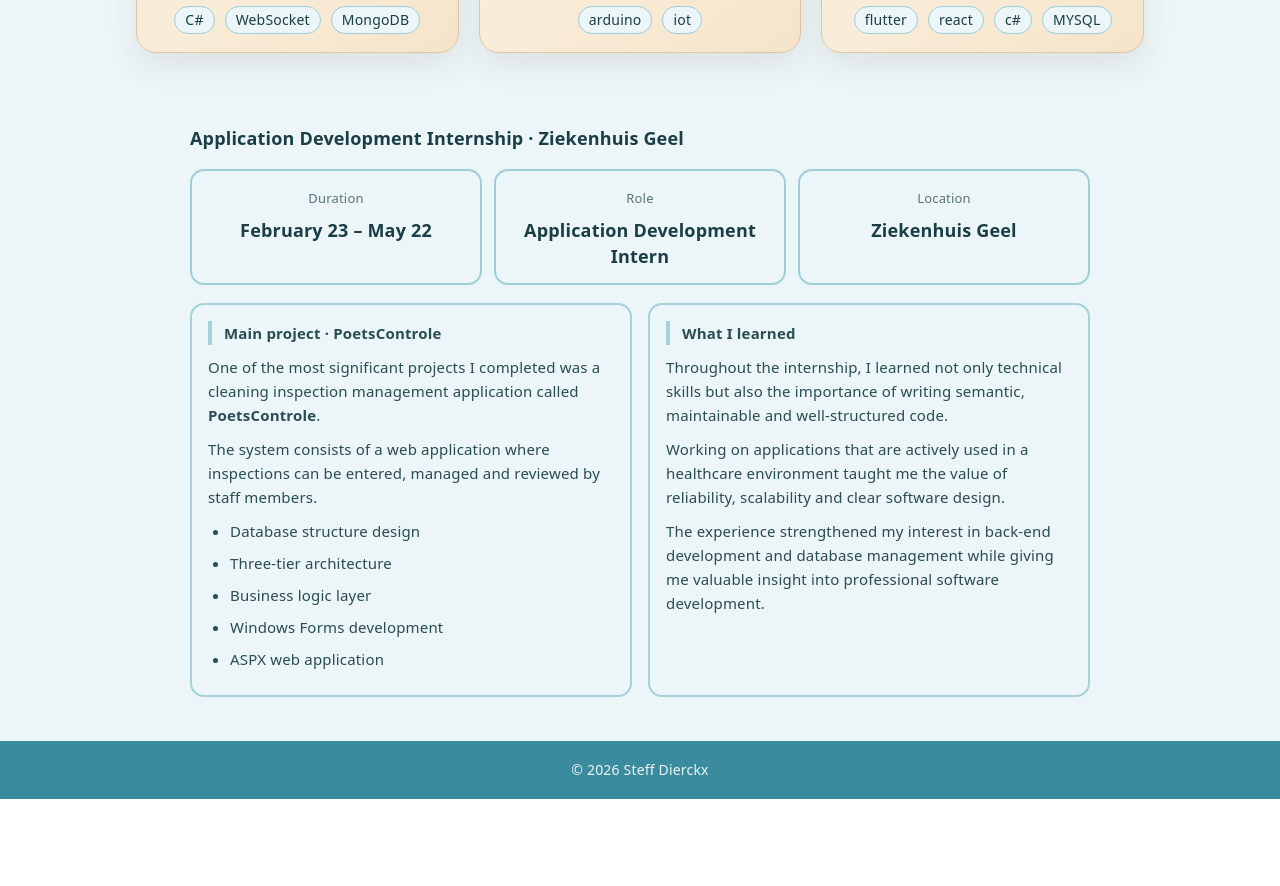
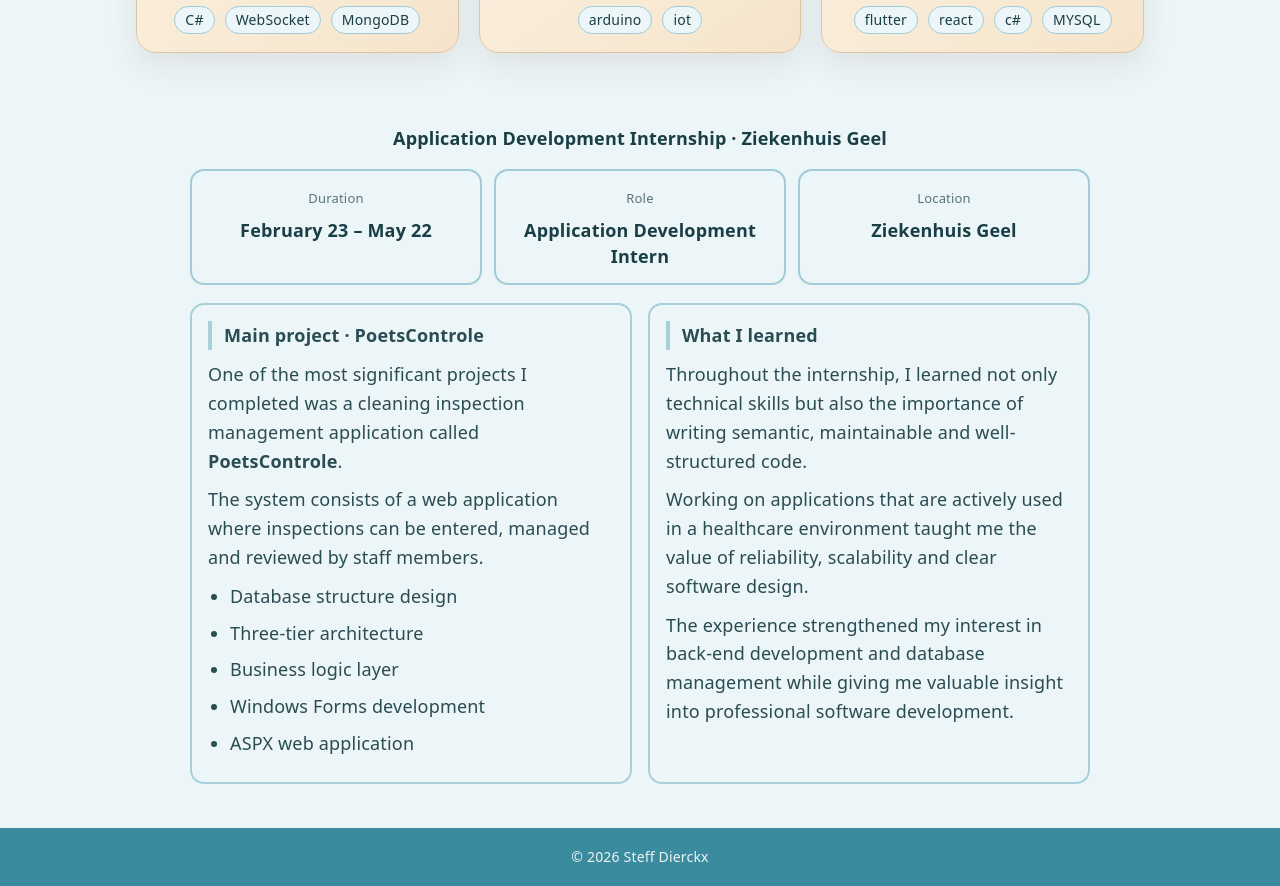
Before and after one commit to coolaap1/Portfolio, a React app: page / in a window 1280 px wide. Shown: the part 1520-2406 px from the top of the page. Before the commit the page ends 2319 px from the top, so only its background shows below. Built offline with nearby package versions, Linux system fonts and the light colour scheme; the HTML template or start-up script is replaced by a standard one.

Commit message:
ccs changes

```diff
--- a/src/components/Navbar/Navbar.css
+++ b/src/components/Navbar/Navbar.css
@@ -27,8 +27,8 @@
 .NavButtonContainer{
   display: flex;
   gap: 10px;
-    flex-wrap: wrap;
-    justify-content: flex-end;
+  flex-wrap: wrap;
+  justify-content: flex-end;
   align-items: center;
 }
 .NavButton{
@@ -59,3 +59,20 @@
     color: black;
     border-color: var(--Light-Blue);
 }
+
+@media (max-width: 640px) {
+    .navbar {
+        align-items: flex-start;
+        flex-direction: column;
+        padding: 12px;
+    }
+
+    .NavButtonContainer {
+        width: 100%;
+        justify-content: flex-start;
+    }
+
+    .NavButton {
+        flex: 1 1 auto;
+    }
+}
--- a/src/pages/Internship/Internship.css
+++ b/src/pages/Internship/Internship.css
@@ -1,231 +1,4 @@
-.DownloadSection{
-    width: 100%;
-    display: flex;
-    flex-direction: column;
-    gap: 10px;
-    align-items: stretch;
-    border: 2px solid var(--Light-Blue);
-    border-radius: 12px;
-    background-color: var(--Background-Blue);
-    padding: 12px 14px;
-}
-
-.InternshipTextBlock{
-    width: 100%;
-    border: 2px solid var(--Light-Blue);
-    border-radius: 12px;
-    background-color: var(--Background-Blue);
-    padding: 12px 14px;
-    text-align: left;
-    color: var(--Selected-Blue);
-    opacity: 0.92;
-    font-size: 15px;
-    line-height: 1.6;
-}
-
-.InternshipTextTitle{
-    font-family: var(--heading);
-    font-weight: 700;
-    color: var(--Selected-Blue);
-    margin-bottom: 6px;
-}
-
-.InternshipParagraph{
-    margin: 0;
-}
-
-.InternshipTextBlock .InternshipParagraph + .InternshipParagraph{
-    margin-top: 10px;
-}
-
-.InternshipList{
-    margin: 8px 0 0;
-    padding-left: 18px;
-}
-
-.InternshipList li{
-    margin: 6px 0;
-}
-
-.DownloadTitle{
-    width: 100%;
-    text-align: left;
-    font-family: var(--heading);
-    font-weight: 700;
-    color: var(--Selected-Blue);
-}
-
-.DownloadRow{
-    width: 100%;
-    display: flex;
-    gap: 10px;
-}
-
-.DownloadButton{
-    border: 0;
-    background-color: var(--Button-Blue);
-    color: white;
-    border-radius: 8px;
-    font-family: var(--sans);
-    font-weight: 600;
-    height: 44px;
-    cursor: pointer;
-}
-
-.DownloadButtonFull{
-    width: 100%;
-}
-
-.DownloadButtonThird{
-    flex: 1 1 0;
-}
-
-@media (max-width: 520px) {
-    .DownloadRow{
-        flex-direction: column;
-    }
-}
-.InternshipLayout{
-    width: min(1500px, 100%);
-    display: flex;
-    align-items: center;
-    justify-content: center;
-    gap: 18px;
-}
-
-.InternshipContent{
-    width: min(900px, 100%);
-    display: flex;
-    flex-direction: column;
-    gap: 14px;
-    align-items: flex-start;
-}
-
-.InternshipImage{
-    width: 300px;
-    height: 300px;
-    border-radius: 16px;
-    border: 8px solid var(--Selected-Blue);
-    background-color: var(--Medium-Blue);
-    flex: 0 0 auto;
-
-    display: flex;
-    align-items: center;
-    justify-content: center;
-
-    overflow: hidden;
-}
-
-.InternshipImageAsset{
-    width: 100%;
-    height: 100%;
-    object-fit: contain;
-    padding: 20px;
-}
-
-.InternshipTextBlock{
-    width: 100%;
-    background: transparent;
-    border: none;
-    padding: 0;
-
-    color: var(--Selected-Blue);
-    text-align: left;
-    line-height: 1.6;
-}
-
-.InternshipHeading{
-    font-family: var(--heading);
-    font-weight: 600;
-    color: var(--Selected-Blue);
-
-    margin: 0 0 10px;
-
-    padding-left: 12px;
-    border-left: 4px solid var(--Light-Blue);
-
-}
-
-.InternshipParagraph{
-    margin: 0;
-}
-
-.InternshipParagraph + .InternshipParagraph{
-    margin-top: 10px;
-}
-
-.InternshipList{
-    margin-top: 10px;
-    padding-left: 20px;
-}
-
-.InternshipButtons{
-    display: flex;
-    gap: 10px;
-    flex-wrap: wrap;
-}
-
-.InternshipButton{
-    min-height: 42px;
-    padding: 10px 14px;
-
-    border-radius: 999px;
-
-    background-color: var(--Button-Blue);
-    color: white;
-
-    text-decoration: none;
-
-    display: flex;
-    align-items: center;
-    justify-content: center;
-
-    font-family: var(--sans);
-    font-weight: 600;
-}
-
-@media (max-width: 860px){
-
-    .InternshipLayout{
-        flex-direction: column-reverse;
-    }
-
-    .InternshipImage{
-        width: 240px;
-        height: 240px;
-    }
-
-    .InternshipContent{
-        width: 100%;
-    }
-}
-.InternshipInfoGrid{
-    width: 100%;
-    display: grid;
-    grid-template-columns: repeat(3, 1fr);
-    gap: 12px;
-}
-
-.InternshipInfoCard{
-    border: 2px solid var(--Light-Blue);
-    border-radius: 14px;
-    padding: 14px;
-    background-color: var(--Background-Blue);
-}
-
-.InternshipInfoLabel{
-    font-size: 13px;
-    opacity: .7;
-    color: var(--Selected-Blue);
-}
-
-.InternshipInfoValue{
-    margin-top: 6px;
-    font-weight: 600;
-    color: var(--Selected-Blue);
-}
-
-.InternshipLayout{
+.InternshipLayout {
     width: min(900px, 100%);
     display: flex;
     align-items: center;
@@ -233,141 +6,105 @@
     gap: 18px;
 }
 
-.InternshipContent{
-    width: min(900px, 100%);
+.InternshipContent {
+    width: 100%;
     display: flex;
     flex-direction: column;
     align-items: flex-start;
     gap: 18px;
+    min-width: 0;
 }
 
-.InternshipImage{
-    width: 300px;
-    height: 300px;
-    border-radius: 16px;
-    border: 8px solid var(--Selected-Blue);
-    background-color: var(--Medium-Blue);
-    overflow: hidden;
-    flex: 0 0 auto;
-
-    display: flex;
-    align-items: center;
-    justify-content: center;
+.InternshipContent > .SkillsTitle {
+    width: 100%;
+    overflow-wrap: anywhere;
 }
 
-.InternshipImageAsset{
-    width: 100%;
-    height: 100%;
-    object-fit: cover;
-    display: block;
-}
-
-.InternshipInfoGrid{
+.InternshipInfoGrid {
     width: 100%;
     display: grid;
-    grid-template-columns: repeat(3, 1fr);
+    grid-template-columns: repeat(3, minmax(0, 1fr));
     gap: 12px;
 }
 
-.InternshipInfoCard{
-    background-color: var(--Background-Blue);
+.InternshipInfoCard,
+.InternshipDetailCard {
+    min-width: 0;
     border: 2px solid var(--Light-Blue);
     border-radius: 14px;
+    background-color: var(--Background-Blue);
+}
+
+.InternshipInfoCard {
     padding: 14px;
 }
 
-.InternshipInfoLabel{
+.InternshipInfoLabel {
     font-size: 13px;
     color: var(--Selected-Blue);
-    opacity: .7;
+    opacity: 0.7;
 }
 
-.InternshipInfoValue{
+.InternshipInfoValue {
     margin-top: 6px;
     color: var(--Selected-Blue);
     font-weight: 600;
+    overflow-wrap: anywhere;
 }
 
-.InternshipTextBlock{
+.InternshipTextBlock {
     width: 100%;
     color: var(--Selected-Blue);
-    opacity: .92;
+    opacity: 0.92;
     text-align: left;
     line-height: 1.6;
 }
 
-.InternshipHeading{
+.InternshipDetailsGrid {
+    width: 100%;
+    display: grid;
+    grid-template-columns: repeat(2, minmax(0, 1fr));
+    gap: 16px;
+}
+
+.InternshipDetailCard {
+    padding: 16px;
+}
+
+.InternshipHeading {
+    margin: 0 0 10px;
+    padding-left: 12px;
+    border-left: 4px solid var(--Light-Blue);
+    color: var(--Selected-Blue);
     font-family: var(--heading);
     font-weight: 600;
-    color: var(--Selected-Blue);
+    overflow-wrap: anywhere;
+}
 
-    margin: 0 0 10px;
-
-    padding-left: 12px;
-    border-left: 4px solid var(--Light-Blue);
-
-}
-.InternshipHeading2{
-    font-family: var(--heading);
-    font-weight: 600;
-    color: var(--Selected-Blue);
-
-    margin: 0 0 10px;
-
-    padding-left: 12px;
-
-}
-.InternshipParagraph{
+.InternshipParagraph {
     margin: 0;
 }
 
-.InternshipParagraph + .InternshipParagraph{
+.InternshipParagraph + .InternshipParagraph {
     margin-top: 10px;
 }
 
-.InternshipList{
-    margin-top: 10px;
+.InternshipList {
+    margin: 10px 0 0;
     padding-left: 22px;
 }
 
-.InternshipList li{
+.InternshipList li {
     margin: 8px 0;
 }
 
-@media (max-width: 860px){
-
-    .InternshipLayout{
-        flex-direction: column-reverse;
-        align-items: center;
+@media (max-width: 720px) {
+    .InternshipInfoGrid,
+    .InternshipDetailsGrid {
+        grid-template-columns: 1fr;
     }
 
-    .InternshipContent{
-        width: 100%;
-    }
-
-    .InternshipImage{
-        width: 240px;
-        height: 240px;
-    }
-
-    .InternshipInfoGrid{
-        grid-template-columns: 1fr;
+    .InternshipDetailCard {
+        padding: 14px;
     }
 }
-.InternshipDetailsGrid{
-    width: 100%;
-    display: grid;
-    grid-template-columns: 1fr 1fr;
-    gap: 16px;
-}
-
-.InternshipDetailCard{
-    border: 2px solid var(--Light-Blue);
-    border-radius: 14px;
-    background-color: var(--Background-Blue);
-    padding: 16px;
-}
-
-.InternshipDetailCard .InternshipHeading{
-    margin-top: 0;
-}
--- a/src/styles/shared.css
+++ b/src/styles/shared.css
@@ -84,6 +84,12 @@
     background-color: var(--Background-Blue);
 }
 
+@media (max-width: 640px) {
+    .Skills {
+        padding: 24px 12px 36px;
+    }
+}
+
 .SkillsCube{
     width: min(600px, 92vw);
     border-radius: 16px;
```
